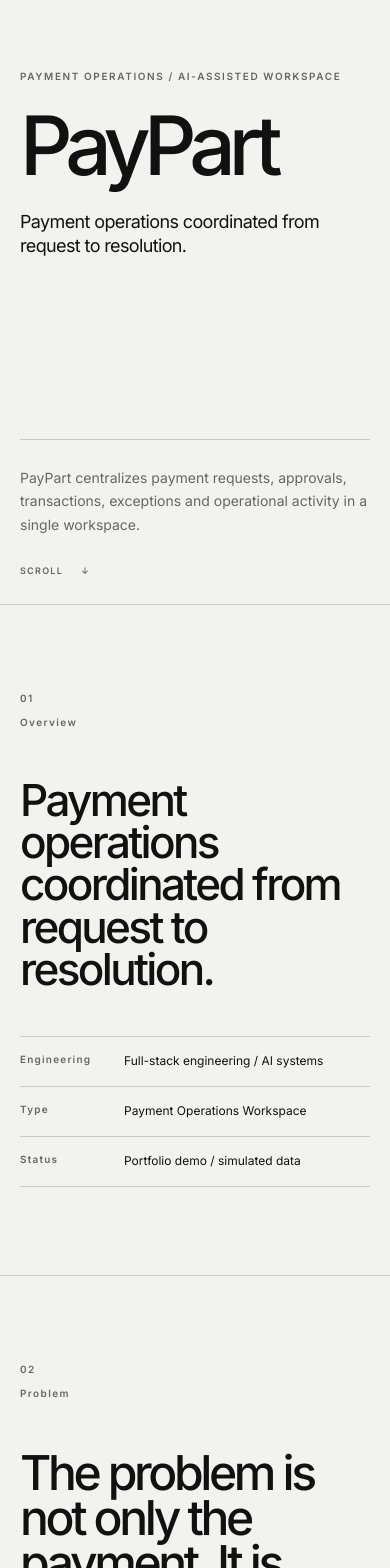
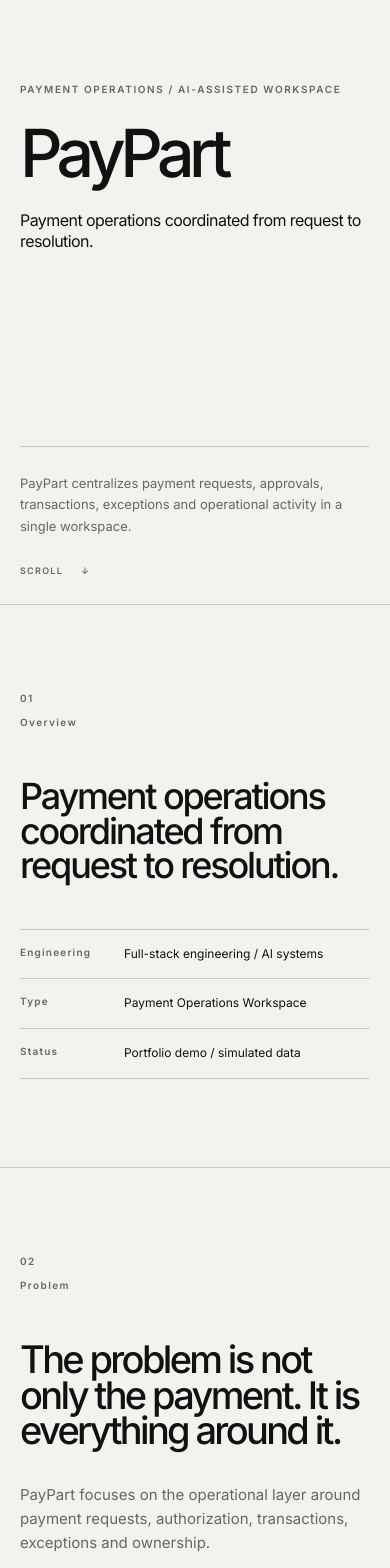
Before and after one commit to escobardanilo/my-site, a Next.js app: page /projects/project-01 in a window 390 px wide. Shown: the part 240-1808 px from the top of the page. Built offline with nearby package versions, Linux system fonts and the light colour scheme.

Commit message:
Compact project typography scale

```diff
--- a/src/app/projects/project.css
+++ b/src/app/projects/project.css
@@ -77,9 +77,9 @@
   max-width: 1100px;
 
   font-size: clamp(
-    82px,
-    13vw,
-    190px
+    64px,
+    9vw,
+    132px
   );
 
   line-height: 0.8;
@@ -95,9 +95,9 @@
   margin-top: 48px;
 
   font-size: clamp(
-    20px,
-    2vw,
-    28px
+    17px,
+    1.5vw,
+    22px
   );
 
   line-height: 1.35;
@@ -125,8 +125,8 @@
 .project-hero__bottom > p {
   max-width: 700px;
 
-  font-size: 14px;
-  line-height: 1.7;
+  font-size: 13px;
+  line-height: 1.65;
 
   color: var(--muted);
 }
@@ -197,9 +197,9 @@
   max-width: 790px;
 
   font-size: clamp(
-    44px,
-    6vw,
-    86px
+    36px,
+    4.8vw,
+    66px
   );
 
   line-height: 0.95;
@@ -210,9 +210,9 @@
 }
 
 .project-section__intro p {
-  font-size: 15px;
+  font-size: 13px;
 
-  line-height: 1.7;
+  line-height: 1.6;
 
   color: var(--muted);
 }
@@ -235,9 +235,9 @@
   max-width: 850px;
 
   font-size: clamp(
-    42px,
-    6vw,
-    86px
+    34px,
+    4.6vw,
+    64px
   );
 
   line-height: 0.96;
@@ -299,9 +299,9 @@
   max-width: 1050px;
 
   font-size: clamp(
-    52px,
-    7.5vw,
-    112px
+    40px,
+    5.5vw,
+    78px
   );
 
   line-height: 0.94;
@@ -316,9 +316,9 @@
 
   margin-top: 52px;
 
-  font-size: 17px;
+  font-size: 13px;
 
-  line-height: 1.7;
+  line-height: 1.6;
 
   color: var(--muted);
 }
@@ -391,9 +391,9 @@
 
 .project-visual__canvas > span {
   font-size: clamp(
-    30px,
-    4vw,
-    58px
+    26px,
+    3.2vw,
+    46px
   );
 
   line-height: 1;
@@ -675,7 +675,7 @@
 }
 
 .project-architecture__item strong {
-  font-size: 20px;
+  font-size: 17px;
   font-weight: 500;
 
   letter-spacing: -0.03em;
@@ -741,7 +741,7 @@
 }
 
 .project-process__item h3 {
-  font-size: 30px;
+  font-size: 24px;
 
   line-height: 1;
 
@@ -753,9 +753,9 @@
 .project-process__item p {
   max-width: 520px;
 
-  font-size: 14px;
+  font-size: 13px;
 
-  line-height: 1.65;
+  line-height: 1.6;
 
   color: var(--muted);
 }
@@ -804,7 +804,7 @@
 .project-decision h3 {
   margin-bottom: 18px;
 
-  font-size: 27px;
+  font-size: 22px;
 
   line-height: 1.05;
 
@@ -814,9 +814,9 @@
 }
 
 .project-decision p {
-  font-size: 14px;
+  font-size: 13px;
 
-  line-height: 1.65;
+  line-height: 1.6;
 
   color: var(--muted);
 }
@@ -863,7 +863,7 @@
 }
 
 .project-stack__item strong {
-  font-size: 18px;
+  font-size: 16px;
   font-weight: 500;
 }
 
@@ -936,9 +936,9 @@
   margin-top: auto;
 
   font-size: clamp(
-    24px,
-    2.1vw,
-    34px
+    20px,
+    1.7vw,
+    28px
   );
 
   line-height: 1.08;
@@ -1008,7 +1008,7 @@
 }
 
 .project-links span {
-  font-size: 15px;
+  font-size: 13px;
 
   font-weight: 500;
 }
@@ -1071,9 +1071,9 @@
 
 .project-navigation__item strong {
   font-size: clamp(
-    34px,
-    5vw,
-    68px
+    28px,
+    4vw,
+    52px
   );
 
   line-height: 1;
@@ -1202,15 +1202,15 @@
   }
 
   .project-hero__title-block h1 {
-    font-size: 21vw;
+    font-size: 17vw;
 
-    line-height: 0.82;
+    line-height: 0.86;
   }
 
   .project-hero__subtitle {
-    margin-top: 30px;
+    margin-top: 28px;
 
-    font-size: 18px;
+    font-size: 16px;
   }
 
   .project-hero__bottom {
@@ -1237,7 +1237,7 @@
 
   .project-section__intro h2,
   .project-overview__intro h2 {
-    font-size: 44px;
+    font-size: 36px;
   }
 
   .project-overview__metadata > div {
@@ -1247,7 +1247,7 @@
   }
 
   .project-problem h2 {
-    font-size: 48px;
+    font-size: 38px;
   }
 
   .project-problem p {
@@ -1299,7 +1299,7 @@
   }
 
   .project-process__item h3 {
-    font-size: 28px;
+    font-size: 23px;
   }
 
   .project-decision {
@@ -1331,9 +1331,9 @@
   }
 
   .project-result span {
-    font-size: 25px;
+    font-size: 21px;
 
-    line-height: 1.08;
+    line-height: 1.12;
   }
 
   .project-result:last-child:nth-child(odd) {
```
